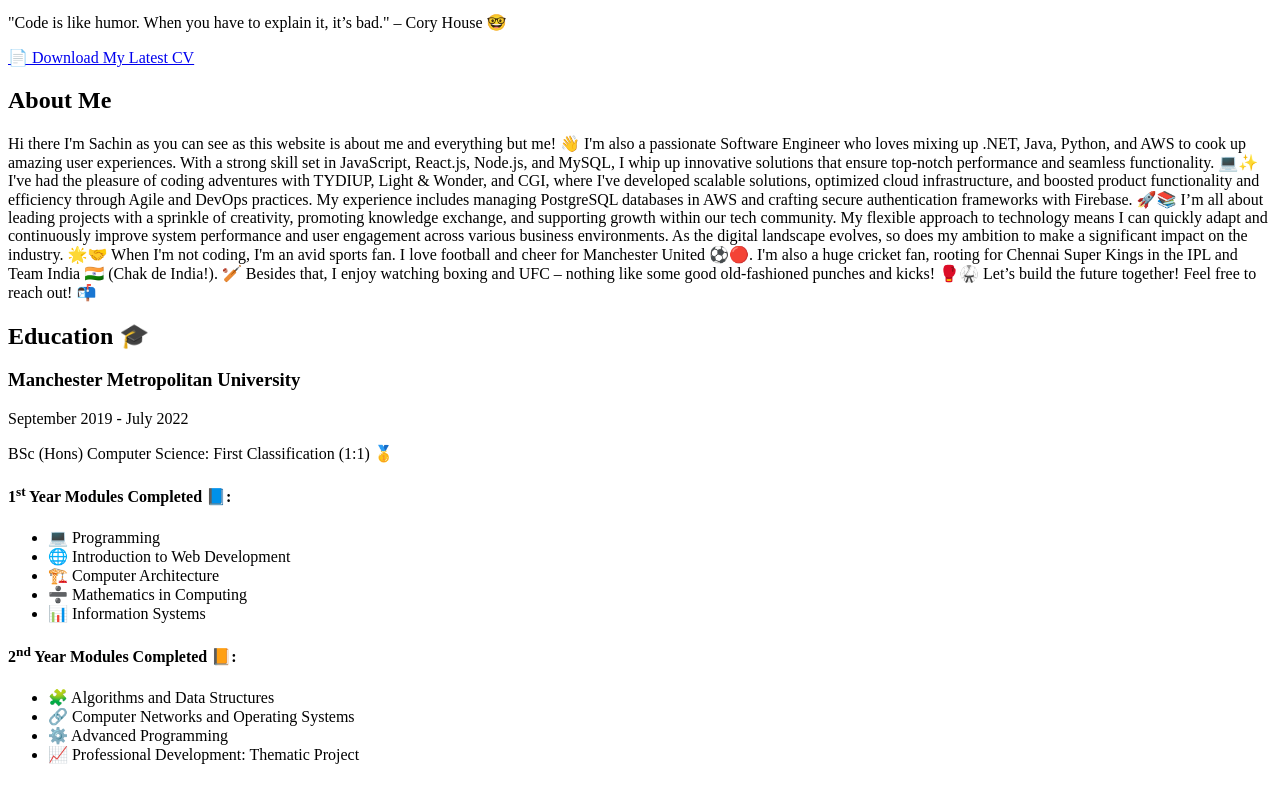
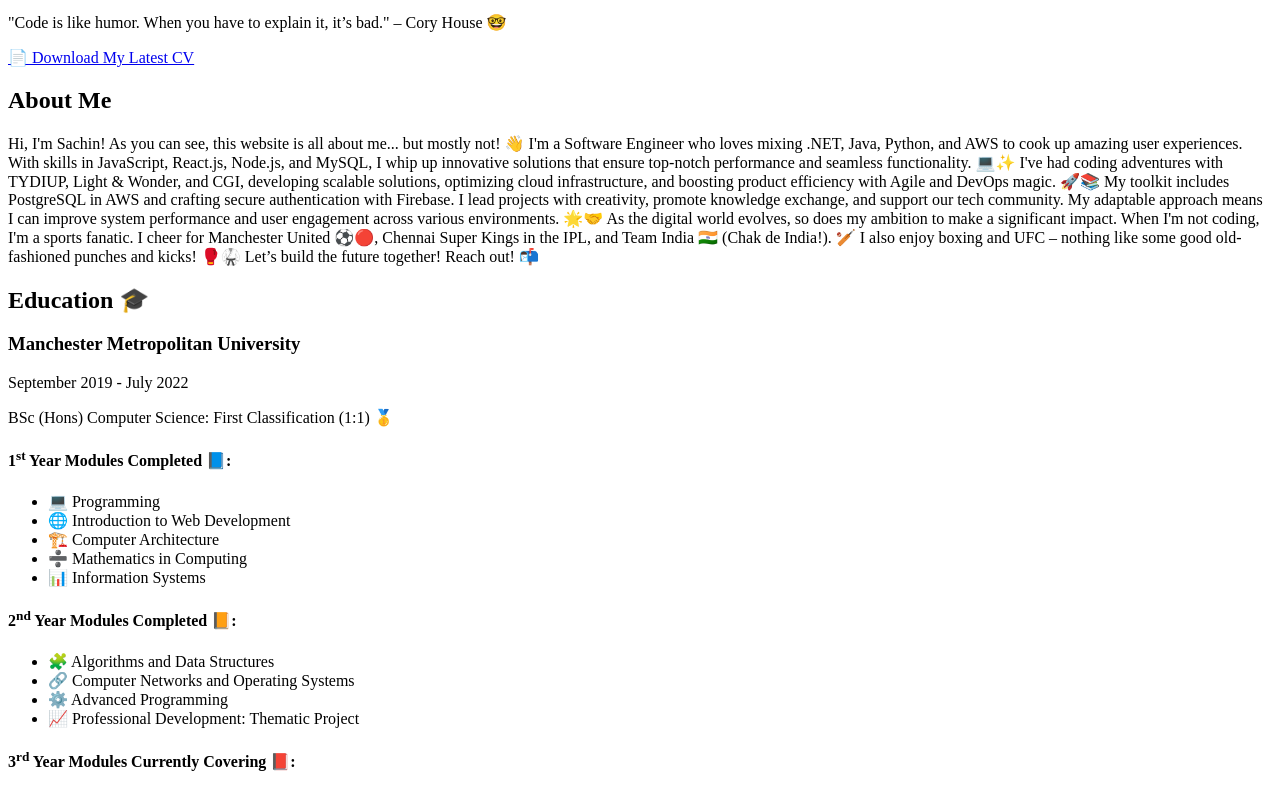
Before and after one commit to SachinSethi99/JustMyWebsite, a Next.js app in the folder personal-website/: page / in a window 1280 px wide. Shown: the part 2020-2806 px from the top of the page. Built offline with nearby package versions, Linux system fonts and the light colour scheme.

Commit message:
fixed the about me section, skills and footer and header, next is the head, education, work,projects, the nav and deployment

```diff
--- a/personal-website/pages/index.js
+++ b/personal-website/pages/index.js
@@ -38,16 +38,14 @@ const Home = () => (
                 </div>
             </section>
 
-            <Element name="education" className="bg-white text-darkGray p-8">
+            <Element name="about" className="bg-white text-darkGray p-8">
                 <h2 className="text-3xl font-bold text-teal-400 mb-4">About Me</h2>
                 <p className="text-lg leading-relaxed text-justify">
-                    Hi there I'm Sachin as you can see as this website is about me and everything but me! 👋 I'm also a passionate Software Engineer who loves mixing up .NET, Java, Python, and AWS to cook up amazing user experiences. With a strong skill set in JavaScript, React.js, Node.js, and MySQL, I whip up innovative solutions that ensure top-notch performance and seamless functionality. 💻✨
-                    I've had the pleasure of coding adventures with TYDIUP, Light & Wonder, and CGI, where I've developed scalable solutions, optimized cloud infrastructure, and boosted product functionality and efficiency through Agile and DevOps practices. My experience includes managing PostgreSQL databases in AWS and crafting secure authentication frameworks with Firebase. 🚀📚
-                    I’m all about leading projects with a sprinkle of creativity, promoting knowledge exchange, and supporting growth within our tech community. My flexible approach to technology means I can quickly adapt and continuously improve system performance and user engagement across various business environments. As the digital landscape evolves, so does my ambition to make a significant impact on the industry. 🌟🤝
-
-                    When I'm not coding, I'm an avid sports fan. I love football and cheer for Manchester United ⚽🔴. I'm also a huge cricket fan, rooting for Chennai Super Kings in the IPL and Team India 🇮🇳 (Chak de India!). 🏏 Besides that, I enjoy watching boxing and UFC – nothing like some good old-fashioned punches and kicks! 🥊🥋
-
-                    Let’s build the future together! Feel free to reach out! 📬
+                    Hi, I'm Sachin! As you can see, this website is all about me... but mostly not! 👋 I'm a Software Engineer who loves mixing .NET, Java, Python, and AWS to cook up amazing user experiences. With skills in JavaScript, React.js, Node.js, and MySQL, I whip up innovative solutions that ensure top-notch performance and seamless functionality. 💻✨
+                    I've had coding adventures with TYDIUP, Light & Wonder, and CGI, developing scalable solutions, optimizing cloud infrastructure, and boosting product efficiency with Agile and DevOps magic. 🚀📚 My toolkit includes PostgreSQL in AWS and crafting secure authentication with Firebase.
+                    I lead projects with creativity, promote knowledge exchange, and support our tech community. My adaptable approach means I can improve system performance and user engagement across various environments. 🌟🤝 As the digital world evolves, so does my ambition to make a significant impact.
+                    When I'm not coding, I'm a sports fanatic. I cheer for Manchester United ⚽🔴, Chennai Super Kings in the IPL, and Team India 🇮🇳 (Chak de India!). 🏏 I also enjoy boxing and UFC – nothing like some good old-fashioned punches and kicks! 🥊🥋
+                    Let’s build the future together! Reach out! 📬
                 </p>
             </Element>
 
@@ -120,7 +118,7 @@ const Home = () => (
                     <ul className="list-disc list-inside ml-4">
                         <li>🔗 Integrated Twilio and Google Maps APIs to make user interactions super smooth and fun! 🚀</li>
                         <li>📊 Managed PostgreSQL databases in AWS RDS, making sure our data storage is always high-performing and reliable. No lost data on my watch! 💾</li>
-                        <li>🔧 Created API endpoints using Node.js for all the important stuff like user registration, verification, database integration, and session management. Basically, making everything work like magic! 🪄</li>
+                        <li>🔧 Created API endpoints using Node.js for all the important stuff like user registration, verification, database integration, and session management. Basically, making everything work like magic!</li>
                         <li>☁️ Orchestrated AWS deployment with EC2 and S3, setting up a scalable infrastructure for smooth application hosting. It's all about the cloud, baby! 🌥️</li>
                         <li>🔐 Configured and tested OTP functionality with Twilio and Amazon SNS, using Postman to ensure seamless code verification and validation. Security first! 🛡️</li>
                     </ul>
```
